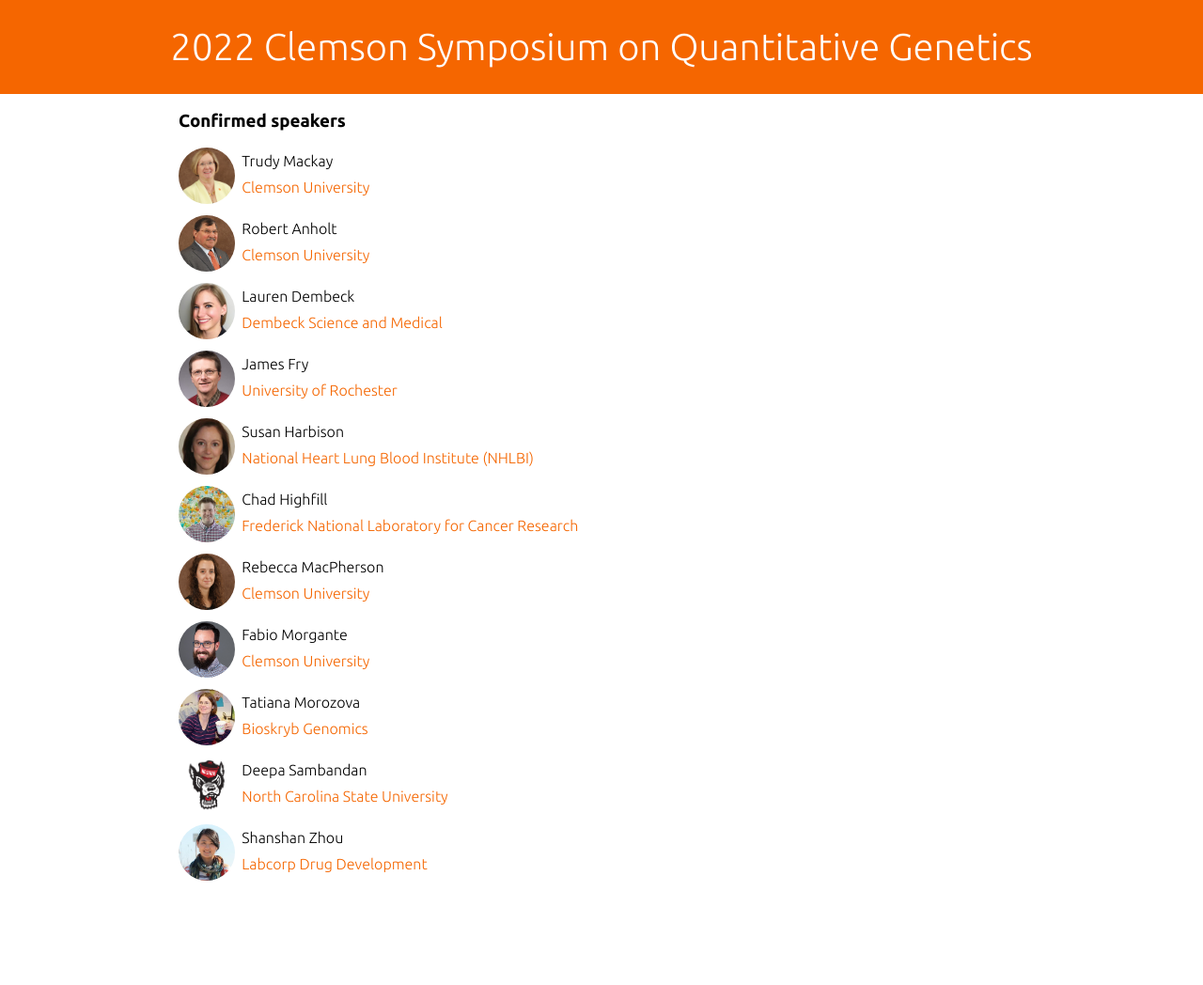
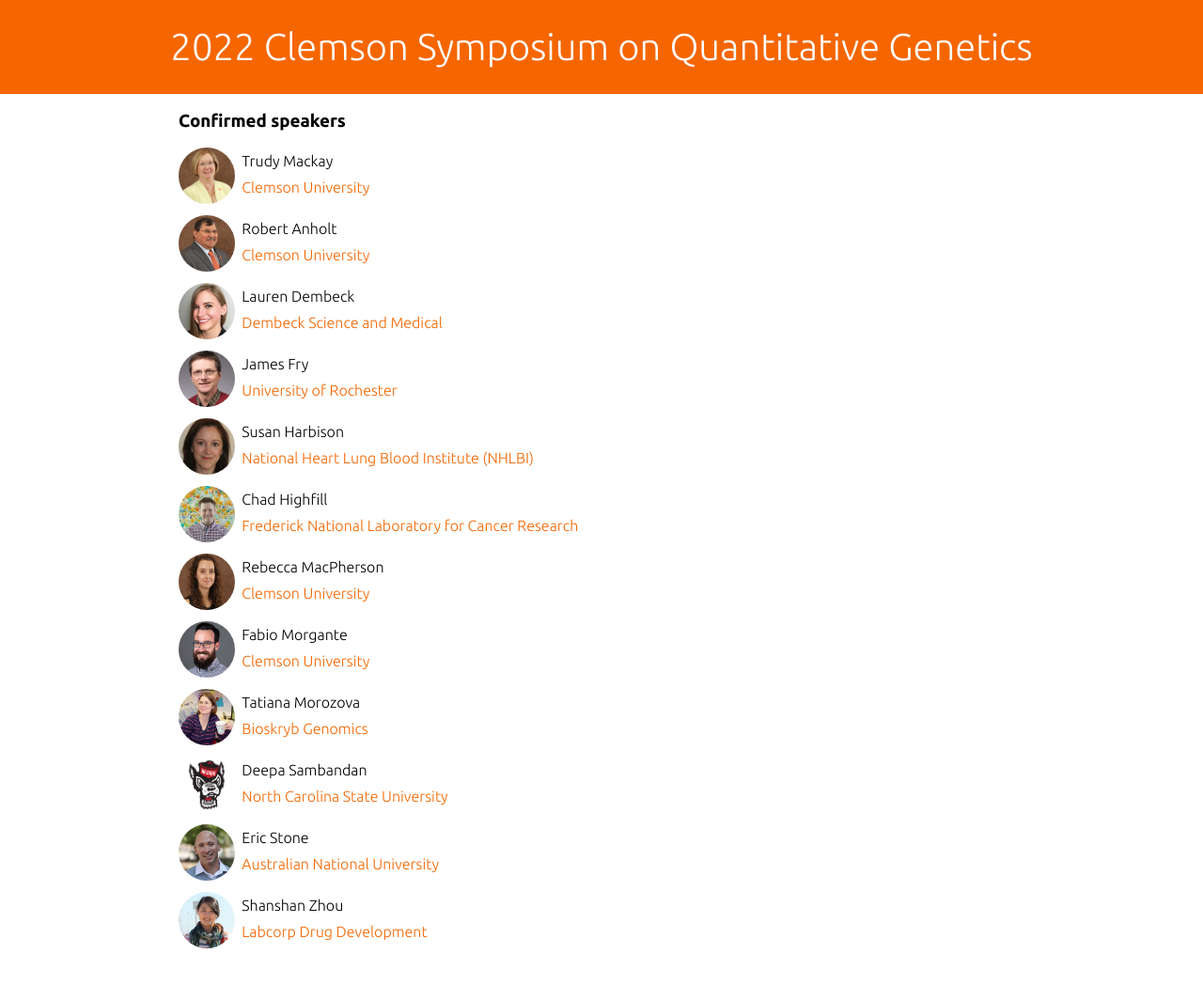
Before and after one commit to macanholt-labs/macanholt-labs.github.io, a Jekyll site: the page built from _pages/index.md, in a window 1280 px wide and 1121 px high. Shown: the top 1048 px of the window at 94% size. Built offline with Jekyll 4.4.1, drawn with Linux system fonts in a browser that asks for light colours; some web fonts are replaced.

Commit message:
add stone

```diff
--- a/_pages/index.md
+++ b/_pages/index.md
@@ -68,6 +68,12 @@ permalink: /index.html
 </p>
 
 <p style="line-height: 28px;">
+<img src="files/stone.jpg" class="rounded">
+&nbsp;&nbsp;Eric Stone<br>
+&nbsp;&nbsp;<a href="https://bdsi.anu.edu.au/people/professor-eric-stone" target="_blank">Australian National University</a>
+</p>
+
+<p style="line-height: 28px;">
 <img src="files/zhou.jpeg" class="rounded">
 &nbsp;&nbsp;Shanshan Zhou<br>
 &nbsp;&nbsp;<a href="https://drugdevelopment.labcorp.com" target="_blank">Labcorp Drug Development</a>
```
Also changed, not shown: files/stone.jpg (added).
